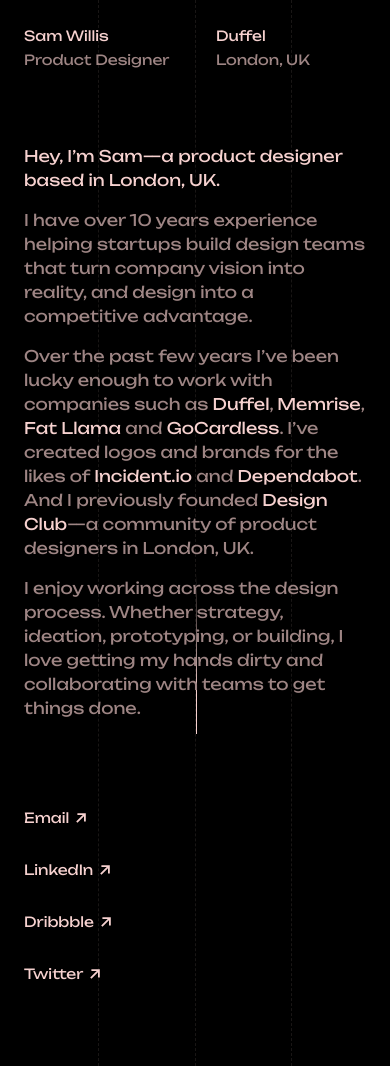
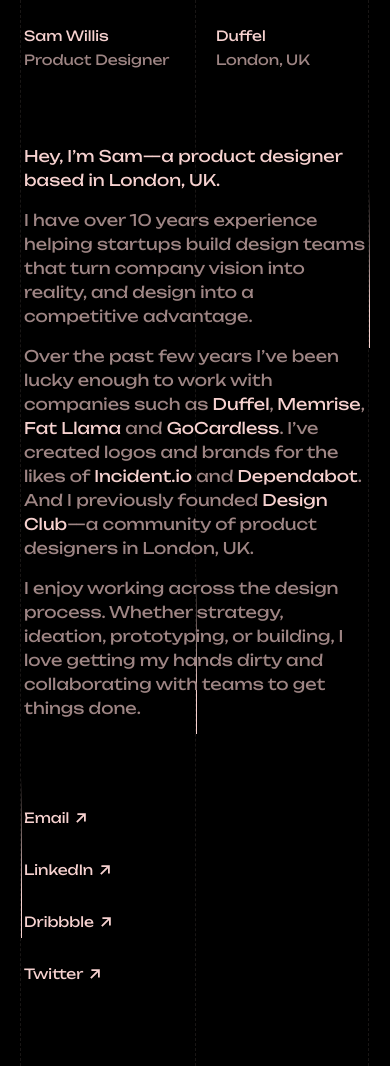
Before and after one commit to swillis/samwillis-site, a Jekyll site: the page built from index.markdown, in a window 390 px wide. Built offline with Jekyll 4.4.1, drawn with Linux system fonts in a browser that asks for light colours.

Commit message:
responsive

```diff
--- a/_sass/main.scss
+++ b/_sass/main.scss
@@ -75,10 +75,6 @@
   }
 
   @media (max-width: $tablet) {
-    .column.centre {
-      justify-content: flex-start;
-    }
-
     .column.small {
       display: none;
     }
@@ -145,92 +141,13 @@
   @media (max-width: $mobile) {
     flex-direction: column;
     gap: 2em;
+    margin-bottom: 4em;
   }
 }
 
 .contact-link {
   display: flex;
 }
-
-.blob-container-left,
-.blob-container-right {
-  position: absolute;
-  height: 100%;
-  width: 100%;
-
-  .blob {
-    position: absolute;
-    fill: url(#Stripey-1);
-  }
-}
-
-.blob-container-left {
-  .blob {
-    right: 0;
-  }
-}
-
-.blob-container-right {
-  .blob {
-    left: 0;
-  }
-}
-
-.blob-container-centre {
-  display: none;
-
-  .blob {
-    fill: url(#Stripey-2);
-    position: absolute;
-    top: -80px;
-  }
-
-  @media (max-width: $tablet) {
-    display: flex;
-    flex: 1;
-    position: relative;
-  }
-
-  @media (max-width: $mobile) {
-    display: none;
-  }
-}
-
-.blob {
-	fill: #444;
-  z-index: 0;
-  height: 1200px;
-  width: 1200px;
-}
-
-
-@keyframes rotate {
-  0% {
-    transform: rotate(0deg);
-  }
-  100% {
-    transform: rotate(360deg);
-  }
-}
-
-// .gradient {
-//   $size: 250px;
-//   $speed: 50s;
-//   $easing: cubic-bezier(0.8, 0.2, 0.2, 0.8);
-
-//   width: $size;
-//   height: $size;
-//   filter: blur(50px);
-//   background-image: linear-gradient(hsl(158, 82, 57), hsl(252, 82, 57));
-//   animation: rotate $speed $easing alternate infinite;
-//   border-radius: 30% 70% 70% 30% / 30% 30% 70% 70%;
-// }
-
-// @media (min-width: 720px) {
-//   .gradient {
-//     $size: 500px;
-//   }
-// }
 
 .lines {
   position: absolute;
@@ -271,6 +188,10 @@
     &::after {
       animation-delay: 2s;
     }
+
+    @media (max-width: $tablet) {
+      left: 20px;
+    }
   }
 
   &:nth-child(2) {
@@ -279,6 +200,10 @@
 
     &::after {
       animation-delay: 5s
+    }
+
+    @media (max-width: $tablet) {
+      display: none;
     }
   }
 
@@ -297,6 +222,10 @@
     &::after {
       animation-delay: 6s
     }
+
+    @media (max-width: $tablet) {
+      display: none;
+    }
   }
 
   &:nth-child(5) {
@@ -304,6 +233,10 @@
 
     &::after {
       animation-delay: 3s
+    }
+
+    @media (max-width: $tablet) {
+      right: 20px;
     }
   }
 }
```
Also changed, not shown: _includes/_main.html (+0 -48 lines).
